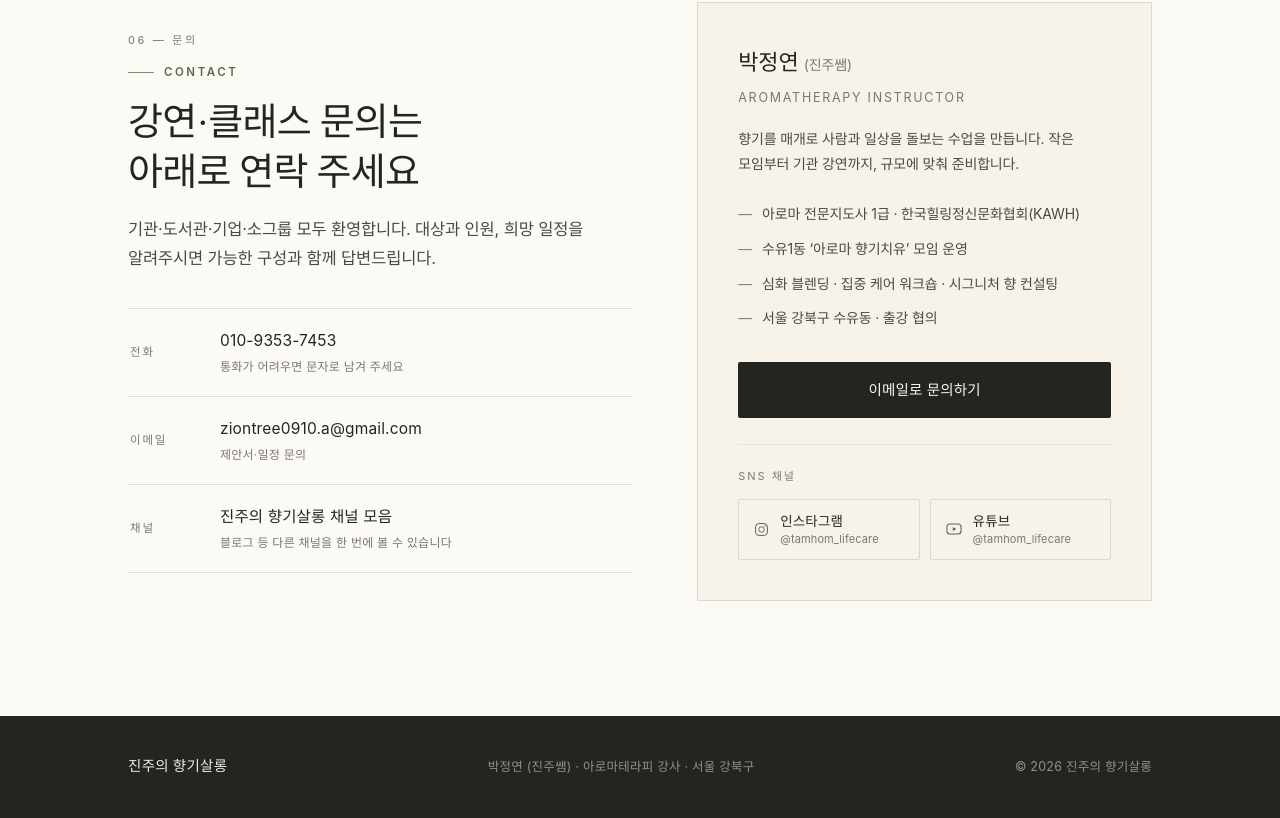
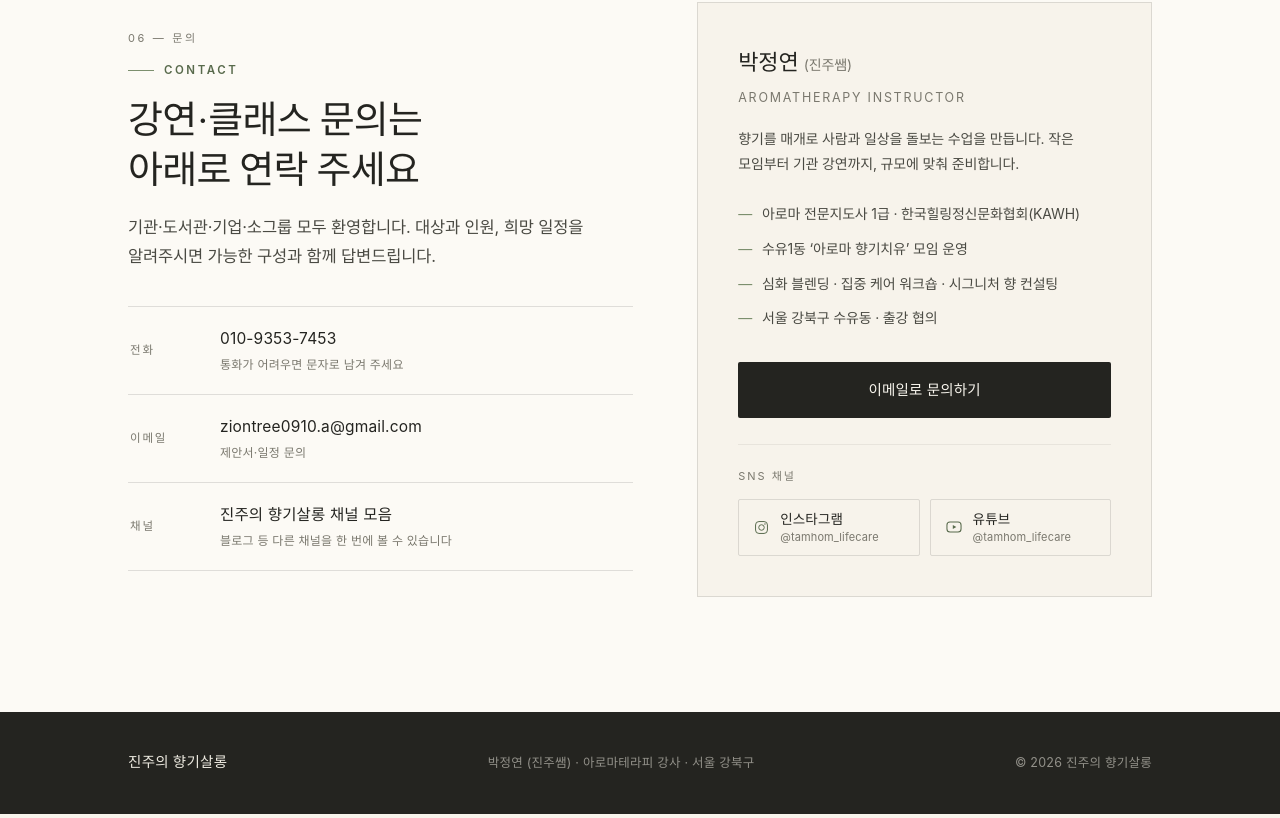
Before and after one commit to ziontree0910a-ship-it/aroma-landing, a plain HTML site: page index.html in a window 1280 px wide. Shown: the part 6664-7482 px from the top of the page. Drawn offline with Linux system fonts and the light colour scheme; a web font is replaced by a local one.

Commit message:
SNS 버튼 높이와 줄간격 미세 조정

```diff
--- a/index.html
+++ b/index.html
@@ -363,9 +363,9 @@
   .contact-sns-label{display:block;font-size:11px;letter-spacing:.18em;color:var(--muted);text-transform:uppercase}
   .sns-btns{display:grid;grid-template-columns:1fr 1fr;gap:10px;margin-top:12px}
   .sns-btn{
-    justify-content:flex-start;padding:12px 14px;border-radius:2px;
+    justify-content:flex-start;padding:10px 14px;border-radius:2px;
     border:1px solid var(--line);background:transparent;color:var(--ink);
-    font-size:13.5px;letter-spacing:.01em;text-align:left;gap:10px;
+    font-size:13.5px;letter-spacing:.01em;line-height:1.35;text-align:left;gap:10px;
     transition:border-color .25s ease,background .25s ease,color .25s ease,transform .25s ease;
   }
   .sns-btn svg{flex:none;color:var(--sage-deep)}
```
